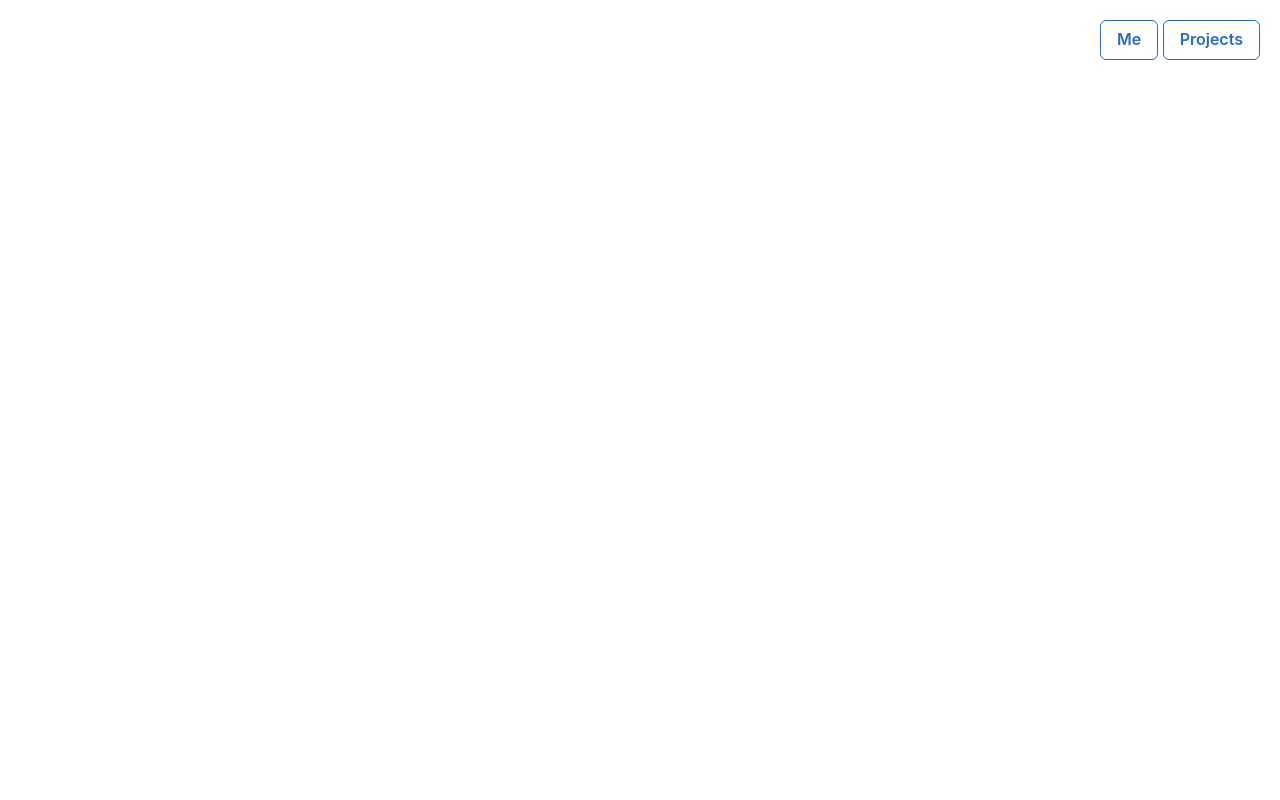
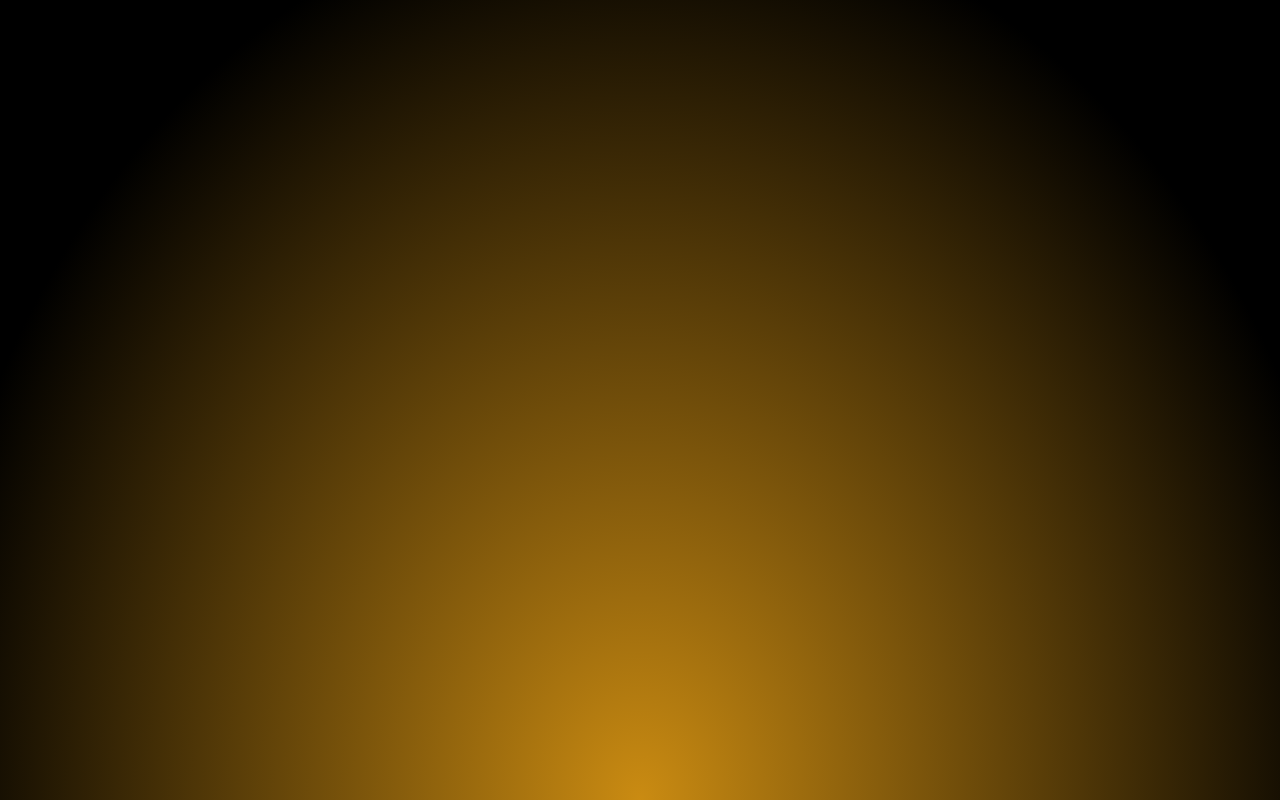
Before and after one commit to Piarre/Portfolio, a Next.js app: page / in a window 1280 px wide. Built offline with nearby package versions, Linux system fonts and the light colour scheme.

Commit message:
add a background gradient

```diff
--- a/pages/_document.tsx
+++ b/pages/_document.tsx
@@ -1,3 +1,4 @@
+import { background } from '@chakra-ui/react';
 import Document, {
 	DocumentContext,
 	Head,
@@ -43,12 +44,6 @@ export default class MyDocument extends Document {
 			<Html lang="en">
 				<Head>
 					<meta charSet="utf-8" />
-					<link rel="preconnect" href="https://fonts.gstatic.com" />
-					<link
-						href="https://fonts.googleapis.com/css2?family=Krona+One&family=Roboto:wght@400;700&display=swap"
-						rel="stylesheet"
-					/>
-
 					<meta property="og:title" content="Pierre IDÉ" />
 					<meta property="og:type" content="website" />
 					<meta property="og:url" content="https://piux.fr" />
@@ -65,7 +60,7 @@ export default class MyDocument extends Document {
 
 					<meta name="theme-color" content="#FFA500" />
 				</Head>
-				<body>
+				<body style={{ height: "100vh", width: "100vw", backgroundImage: "radial-gradient(ellipse at bottom, #CA8B12 0%, #000000 80%);" }}>
 					<Main />
 					<NextScript />
 				</body>
--- a/pages/index.tsx
+++ b/pages/index.tsx
@@ -6,8 +6,8 @@ import Navbar from "../components/Layouts/Navbar";
 
 const Home: NextPage = () => {
   return (
-    <Box>
-      <Navbar />
+    <Box className="orange_gradient">
+      {/* <Navbar /> */}
     </Box>
   );
 }
--- a/styles/globals.css
+++ b/styles/globals.css
@@ -2,6 +2,13 @@
 @tailwind components;
 @tailwind utilities;
 
-html, body {
-  background: radial-gradient(ellipse at bottom, #0b1829 0%, #000000 100%);
+@layer base {
+  .orange_gradient {
+    background-image: linear-gradient(
+      315deg,
+      hsl(214deg 57% 21%) 0%,
+      hsl(212deg 100% 12%) 40%,
+      hsl(0deg 0% 0%) 100%
+    );
+  }
 }
```
